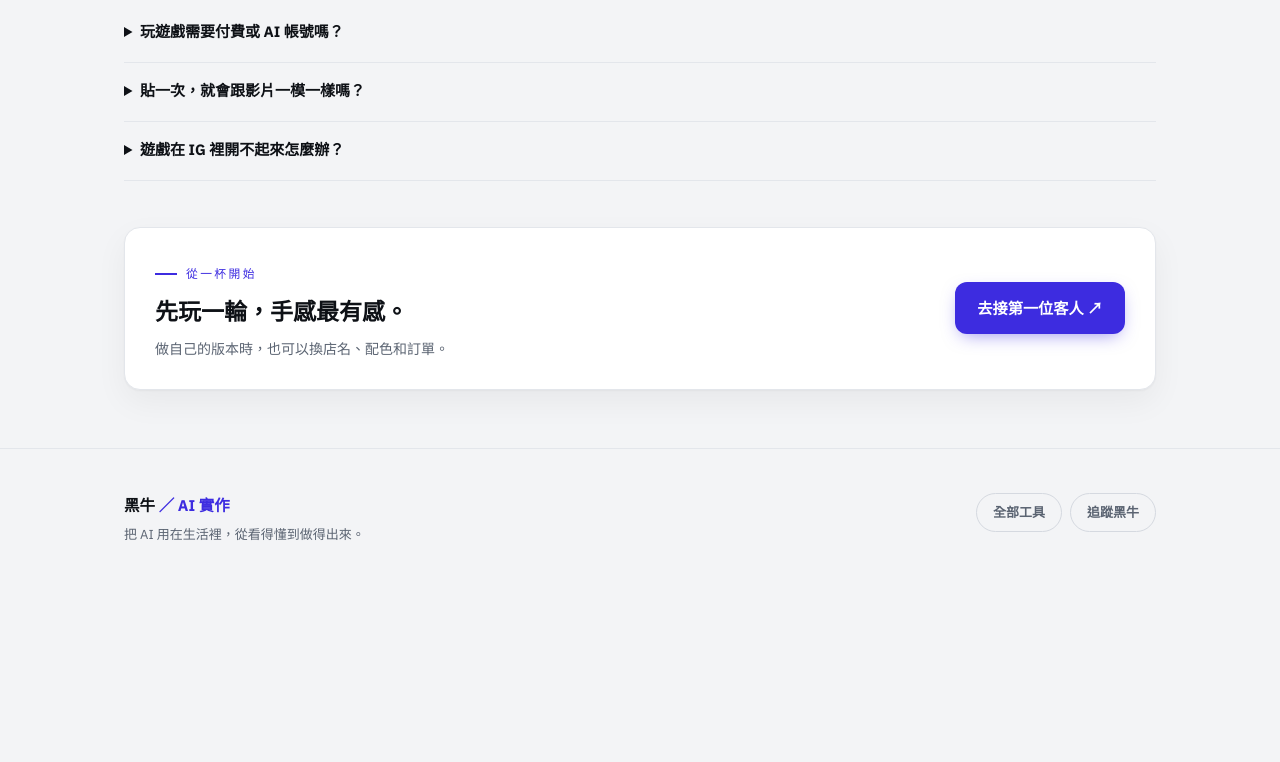
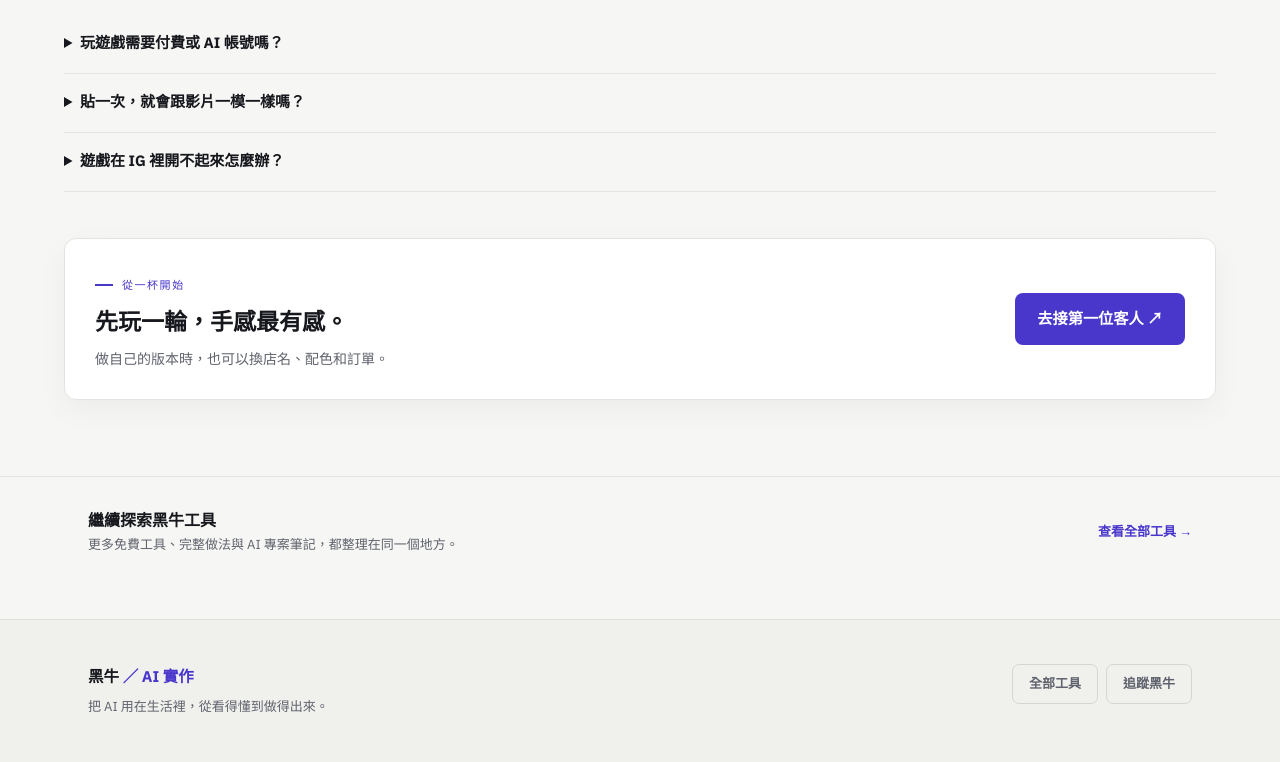
Before and after one commit to FATTY-BAMBA/heiniu-tools, a plain HTML site: page astra/index.html in a window 1280 px wide. Shown: the part 1834-2596 px from the top of the page. Before the commit the page ends 2424 px from the top, so only its background shows below. Drawn offline with nearby package versions, Linux system fonts and the light colour scheme.

Commit message:
Apply unified HEINIU experience shell to astra/index.html

```diff
--- a/astra/index.html
+++ b/astra/index.html
@@ -17,13 +17,16 @@
 <link rel="stylesheet" href="../assets/base.css">
 <link rel="stylesheet" href="./astra.css">
 <script src="./astra.js" defer></script>
+<link rel="stylesheet" href="../assets/experience.css">
 </head>
-<body>
+<body class="heiniu-experience">
 <a class="skip-link" href="#main">跳到主要內容</a>
 <nav class="site-nav" aria-label="主要導覽"><div class="wrap">
 <a class="brandmark" href="../" aria-label="回黑牛工具首頁"><svg viewBox="0 0 32 32" aria-hidden="true"><rect x="1.6" y="1.6" width="28.8" height="28.8" rx="8" fill="#11141C" stroke="#3AE3C6" stroke-width="1.7"/><path d="M8 11 q2 5 8 5 q6 0 8 -5" fill="none" stroke="#FFE24B" stroke-width="2.4" stroke-linecap="round"/><circle cx="16" cy="20.5" r="3.1" fill="#FFE24B"/></svg><span class="bt"><span class="n">黑牛<b>工具</b></span><br><span class="s">HEINIU TOOLS</span></span></a>
 <div class="nav-links"><a href="../">← 全部工具</a><a class="cta" href="#guide">拿提示詞</a></div>
 </div></nav>
+<div class="experience-crumb" aria-label="所在位置"><div class="wrap"><a href="../">黑牛工具</a><span class="crumb-sep">/</span><a href="../#methods">完整做法</a><span class="crumb-sep">/</span><span class="crumb-current">ASTRA 實作</span></div></div>
+
 <main id="main">
 <header class="hero wrap">
 <div class="hero-copy"><span class="eyebrow">ASTRA 實作 · 黑牛茶鋪</span><h1 class="h-display">60 秒，<br>你能接<span class="acc">幾位客人？</span></h1><p class="lede">影片裡的珍奶小店，你也可以直接玩。<br>想做自己的？四階段提示詞都在這裡。</p>
@@ -102,6 +105,7 @@
 </section>
 <section class="closing wrap"><div class="card"><div><span class="eyebrow">從一杯開始</span><h2>先玩一輪，手感最有感。</h2><p>做自己的版本時，也可以換店名、配色和訂單。</p></div><a class="btn btn-hi" href="https://black-ox-tea-shop.afatty13.chatgpt.site" target="_blank" rel="noopener">去接第一位客人 ↗</a></div></section>
 </main>
+<aside class="experience-related" aria-label="探索更多工具"><div class="experience-related-inner"><div class="related-copy"><strong>繼續探索黑牛工具</strong>更多免費工具、完整做法與 AI 專案筆記，都整理在同一個地方。</div><a class="related-link" href="../#tools">查看全部工具 →</a></div></aside>
 <footer class="site-foot"><div class="wrap"><div><div class="who">黑牛 <b>／ AI 實作</b></div><p class="desc">把 AI 用在生活裡，從看得懂到做得出來。</p></div><div class="links"><a href="../">全部工具</a><a href="https://www.instagram.com/fatty_bamba" target="_blank" rel="noopener">追蹤黑牛</a></div></div></footer>
 <div id="copy-status" class="copy-status" role="status" aria-live="polite" aria-atomic="true"></div>
 </body>
```
